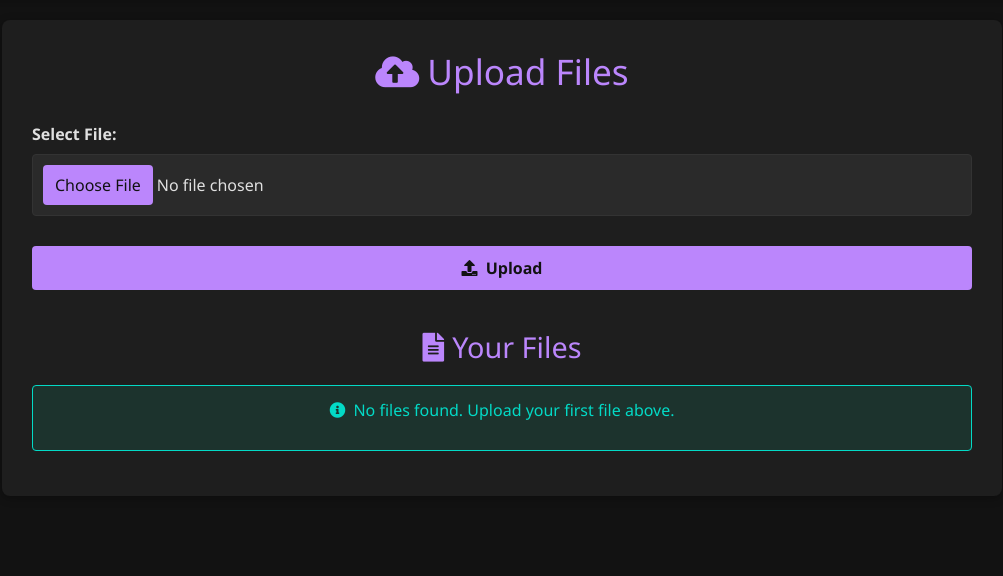
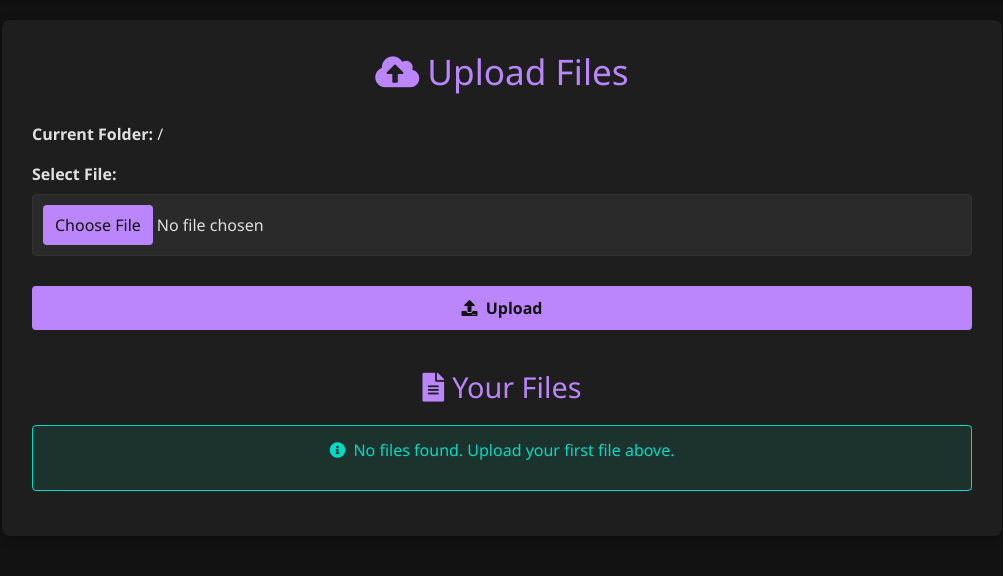
Before and after one commit to weneten/notion-storage, a Flask app: page / in a window 1280 px wide. Shown: the part 156-732 px from the top of the page, without its empty margins (138-1141 px from the left). Run offline with Flask 3, Linux system fonts and the light colour scheme; the visitor is signed in with stand-in values (Sample User, id 1); data that the repository does not hold is empty; some libraries are stand-ins or nearby versions.

Commit message:
Add folder structure support

```diff
--- a/app.py
+++ b/app.py
@@ -151,7 +151,9 @@ def load_user(user_id):
 def home():
     try:
         user_database_id = uploader.get_user_database_id(current_user.id)
+        current_folder = request.args.get('folder', '/')
         files = []
+        folders = set()
         if user_database_id:
             # Ensure 'is_public' and 'salt' properties exist in the user's database
 
@@ -167,8 +169,10 @@ def home():
                     file_hash = properties.get('filehash', {}).get('rich_text', [{}])[0].get('text', {}).get('content', '') # Get filehash
                     # Only use file_data for file storage
                     file_data_files = properties.get('file_data', {}).get('files', [])
+                    folder_path = properties.get('folder_path', {}).get('rich_text', [{}])[0].get('text', {}).get('content', '/')
+                    folders.add(folder_path)
                     is_visible = properties.get('is_visible', {}).get('checkbox', True)
-                    if name and is_visible:
+                    if name and is_visible and folder_path == current_folder:
                         files.append({
                             "name": name,
                             "size": size,
@@ -176,12 +180,13 @@ def home():
                             "is_public": is_public,
                             "file_hash": file_hash,
                             "salted_hash": "",
-                            "file_data": file_data_files
+                            "file_data": file_data_files,
+                            "folder": folder_path
                         })
                 except Exception as e:
                     print(f"Error processing file data in home route: {e}")
                     continue
-        return render_template('home.html', files=files)
+        return render_template('home.html', files=files, folders=sorted(folders), current_folder=current_folder)
     except Exception as e:
         return f"Error loading home page: {str(e)}", 500
 
@@ -857,6 +862,24 @@ def toggle_public_access():
         return jsonify({"error": str(e)}), 500
 
 
+@app.route('/update_file_metadata', methods=['POST'])
+@login_required
+def update_file_metadata():
+    try:
+        data = request.get_json()
+        file_id = data.get('file_id')
+        new_name = data.get('filename')
+        new_folder = data.get('folder_path')
+
+        if not file_id:
+            return jsonify({'error': 'file_id required'}), 400
+
+        uploader.update_file_metadata(file_id, filename=new_name, folder_path=new_folder)
+        return jsonify({'status': 'success'})
+    except Exception as e:
+        return jsonify({'error': str(e)}), 500
+
+
 # ============================================================================
 # END FILE DOWNLOAD ROUTES
 # ============================================================================
@@ -879,6 +902,7 @@ def create_streaming_upload_session():
         filename = data.get('filename')
         file_size = data.get('fileSize')
         content_type = data.get('contentType', 'text/plain')  # Default to text/plain for Notion compatibility
+        folder_path = data.get('folderPath', '/')
 
         print(f"DEBUG: Creating session for {filename}, size: {file_size}")
 
@@ -899,7 +923,8 @@ def create_streaming_upload_session():
             filename=filename,
             file_size=file_size,
             user_database_id=user_database_id,
-            progress_callback=None  # Will use SocketIO for progress updates
+            progress_callback=None,  # Will use SocketIO for progress updates
+            folder_path=folder_path
         )
 
         print(f"DEBUG: Created upload session with ID: {upload_id}")
--- a/static/streaming-upload.js
+++ b/static/streaming-upload.js
@@ -126,7 +126,8 @@ class StreamingFileUploader {
                 body: JSON.stringify({
                     filename: file.name,
                     fileSize: file.size,
-                    contentType: file.type || 'application/octet-stream'
+                    contentType: file.type || 'application/octet-stream',
+                    folderPath: window.currentFolder || '/'
                 })
             });
 
--- a/templates/home.html
+++ b/templates/home.html
@@ -5,6 +5,18 @@
     <h1><i class="fas fa-cloud-upload-alt mr-2"></i>Upload Files</h1>
     <!-- Message container for notifications (will be filled dynamically) -->
     <div id="messageContainer"></div>
+    <div id="folderNav" class="mb-3">
+        <strong>Current Folder:</strong> {{ current_folder }}
+        {% if current_folder != '/' %}
+            {% set parent_folder = '/' + '/'.join(current_folder.strip('/').split('/')[:-1]) %}
+            <a href="{{ url_for('home', folder=parent_folder if parent_folder != '//' else '/') }}" class="ml-2">Back</a>
+        {% endif %}
+        <ul class="mt-2">
+            {% for f in folders %}
+                <li><a href="{{ url_for('home', folder=f) }}">{{ f }}</a></li>
+            {% endfor %}
+        </ul>
+    </div>
     <form id="uploadForm" method="post" enctype="multipart/form-data">
         <div class="form-group">
             <label for="fileInput">Select File:</label>
@@ -35,6 +47,7 @@
                     <tr>
                         <th><i class="fas fa-file mr-1"></i> Filename</th>
                         <th><i class="fas fa-weight mr-1"></i> Size</th>
+                        <th>Folder</th>
                         <th><i class="fas fa-link mr-1"></i> Public Link</th>
                         <th><i class="fas fa-lock-open mr-1"></i> Public Access</th>
                         <th><i class="fas fa-cogs mr-1"></i> Actions</th>
@@ -48,6 +61,7 @@
                             <strong>{{ file.name }}</strong>
                         </td>
                         <td class="filesize-cell">{{ file.size | format_bytes }}</td>
+                        <td>{{ file.folder }}</td>
                         <td>
                             {% if file.file_hash %}
                             <a href="{{ url_for('download_by_hash', salted_sha512_hash=file.file_hash) }}"
@@ -73,6 +87,12 @@
                                 class="btn btn-primary btn-sm">
                                 <i class="fas fa-download mr-1"></i>Download
                             </a>
+                            <button class="btn btn-secondary btn-sm rename-btn" data-file-id="{{ file.id }}">
+                                <i class="fas fa-edit mr-1"></i>Rename
+                            </button>
+                            <button class="btn btn-info btn-sm move-btn" data-file-id="{{ file.id }}">
+                                <i class="fas fa-folder-open mr-1"></i>Move
+                            </button>
                             <button class="btn btn-danger btn-sm delete-btn" data-file-id="{{ file.id }}">
                                 <i class="fas fa-trash-alt mr-1"></i>Delete
                             </button>
@@ -96,6 +116,7 @@
 <script>
     // Initialize socket connection
     const socket = io();
+    window.currentFolder = "{{ current_folder }}";
     // Set up event handlers when DOM is fully loaded
     document.addEventListener('DOMContentLoaded', function () {
         // Initialize streaming uploader
@@ -224,6 +245,34 @@
                     this.checked = !isPublic; // Revert toggle on error
                     showStatus('Error updating public status: ' + error.message, 'error');
                 }
+            });
+        });
+
+        document.querySelectorAll('.rename-btn').forEach(btn => {
+            btn.addEventListener('click', async function () {
+                const fileId = this.dataset.fileId;
+                const newName = prompt('New filename:');
+                if (!newName) return;
+                await fetch('/update_file_metadata', {
+                    method: 'POST',
+                    headers: {'Content-Type': 'application/json'},
+                    body: JSON.stringify({file_id: fileId, filename: newName})
+                });
+                location.reload();
+            });
+        });
+
+        document.querySelectorAll('.move-btn').forEach(btn => {
+            btn.addEventListener('click', async function () {
+                const fileId = this.dataset.fileId;
+                const newFolder = prompt('Move to folder:', window.currentFolder || '/');
+                if (newFolder === null) return;
+                await fetch('/update_file_metadata', {
+                    method: 'POST',
+                    headers: {'Content-Type': 'application/json'},
+                    body: JSON.stringify({file_id: fileId, folder_path: newFolder})
+                });
+                location.reload();
             });
         });
     });
--- a/uploader/notion_uploader.py
+++ b/uploader/notion_uploader.py
@@ -1846,6 +1846,9 @@ class NotionFileUploader:
                 "is_visible": {
                     "checkbox": {}
                 },
+                "folder_path": {
+                    "rich_text": {}
+                },
                 "file_data": {
                     "files": {}
                 }
@@ -1960,7 +1963,7 @@ class NotionFileUploader:
             print(f"Error deleting file from Global File Index by hash {salted_sha512_hash}: {e}")
             raise
 
-    def add_file_to_user_database(self, database_id: str, filename: str, file_size: int, file_hash: str, file_upload_id: str, is_public: bool = False, salt: str = "", original_filename: str = None, file_url: str = None, is_manifest: bool = False) -> Dict[str, Any]:
+    def add_file_to_user_database(self, database_id: str, filename: str, file_size: int, file_hash: str, file_upload_id: str, is_public: bool = False, salt: str = "", original_filename: str = None, file_url: str = None, is_manifest: bool = False, folder_path: str = "/") -> Dict[str, Any]:
         """Add a file entry to a user's Notion database with enhanced ID validation"""
         url = f"{self.base_url}/pages"
 
@@ -2040,6 +2043,15 @@ class NotionFileUploader:
                         }
                     }
                 ]
+            },
+            "folder_path": {
+                "rich_text": [
+                    {
+                        "text": {
+                            "content": folder_path
+                        }
+                    }
+                ]
             }
         }
         # Add is_manifest property if this is a manifest entry
@@ -2190,6 +2202,32 @@ class NotionFileUploader:
         except Exception as e:
             print(f"Error updating file public status: {e}")
             raise
+
+    def update_file_metadata(self, file_id: str, filename: str = None, folder_path: str = None) -> Dict[str, Any]:
+        """Update filename or folder path for a file entry."""
+        url = f"{self.base_url}/pages/{file_id}"
+        properties = {}
+
+        if filename is not None:
+            properties["filename"] = {
+                "title": [{"text": {"content": filename}}]
+            }
+
+        if folder_path is not None:
+            properties["folder_path"] = {
+                "rich_text": [{"text": {"content": folder_path}}]
+            }
+
+        if not properties:
+            return {}
+
+        payload = {"properties": properties}
+        headers = {**self.headers, "Content-Type": "application/json"}
+
+        response = requests.patch(url, json=payload, headers=headers)
+        if response.status_code != 200:
+            raise Exception(f"Failed to update file metadata: {response.text}")
+        return response.json()
 
     def stream_file_from_notion(self, page_id: str, original_filename: str) -> Iterable[bytes]:
         """
```
Also changed, not shown: uploader/streaming_uploader.py (+11 -7 lines).
